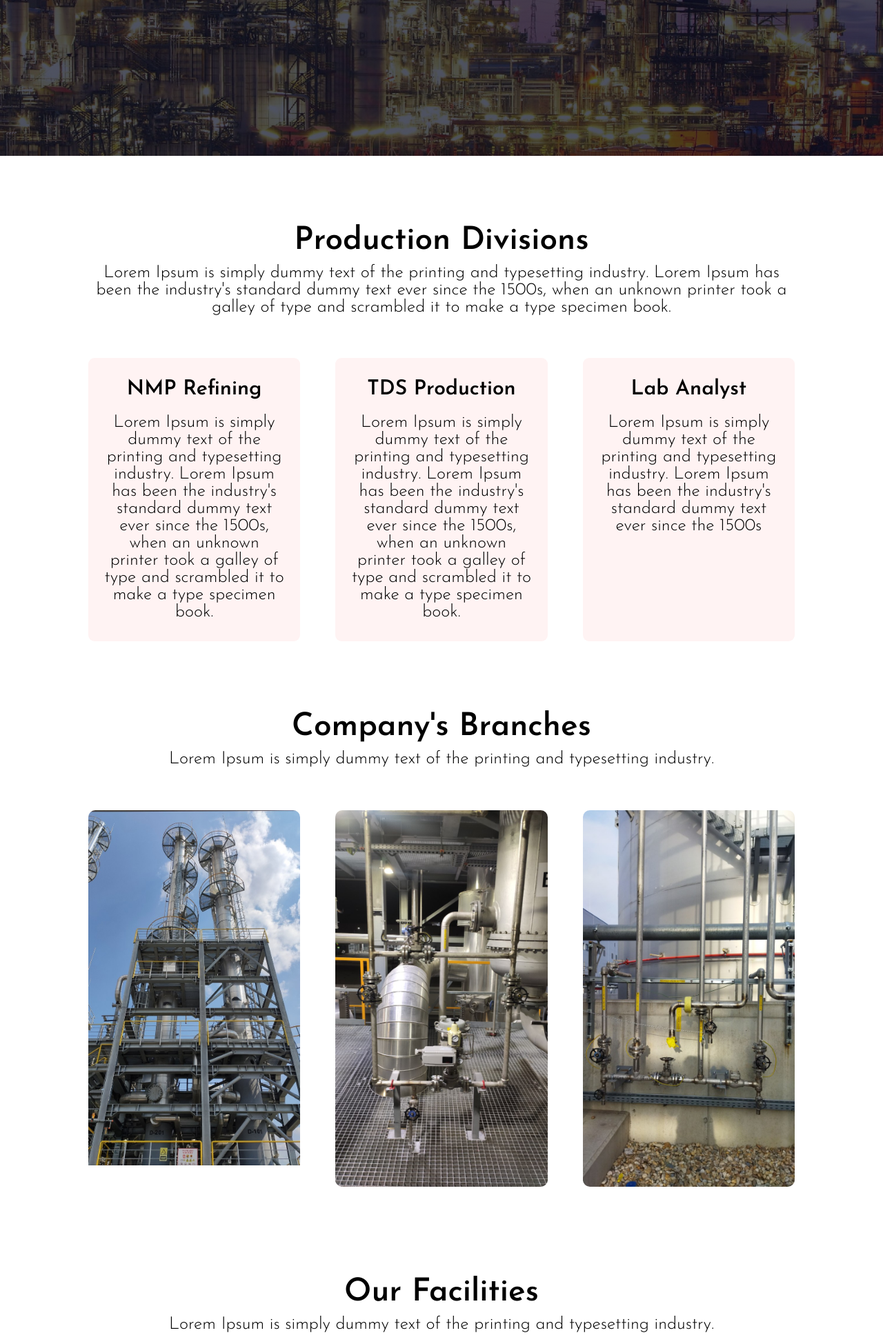
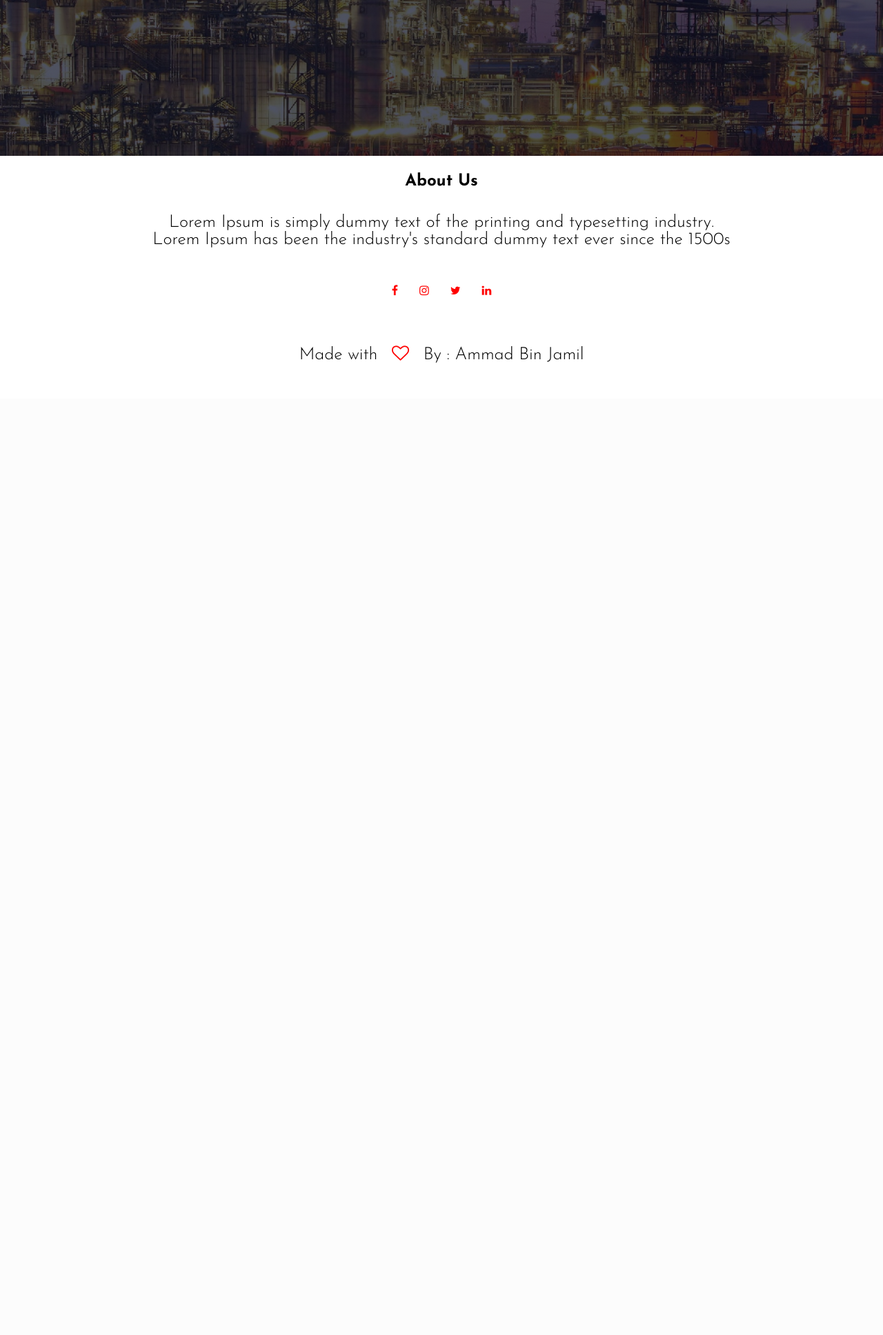
Before and after one commit to AmmadJamil97/Resident-Evil, a Flask app: template templates/about.html in a window 1280 px wide. Shown: the part 574-2510 px from the top of the page at 69% size. After the commit the page ends 1100 px from the top, so only its background shows below. Run offline with Flask 2, Linux system fonts and the light colour scheme; the template is opened without the code that fills it, so the values that code supplies are empty.

Commit message:
Sat, Nov 19, 2022, 1:03 AM +00:00

```diff
--- a/templates/about.html
+++ b/templates/about.html
@@ -42,165 +42,6 @@
 
 </section>
 
-<!------------------------------Course---------------------------->
-
-<section class="course">
-    <h1>
-        Production Divisions
-    </h1>
-    <p>
-        Lorem Ipsum is simply dummy text of the printing and typesetting industry.
-        Lorem Ipsum has been the industry's standard dummy text ever since the 1500s,
-        when an unknown printer took a galley of type and scrambled it to make a type specimen book.
-    </p>
-        <div class="row">
-            <div class="course-col">
-                <h3> NMP Refining</h3>
-                <p>Lorem Ipsum is simply dummy text of the printing and typesetting industry.
-                    Lorem Ipsum has been the industry's standard dummy text ever since the 1500s,
-                    when an unknown printer took a galley of type and scrambled it to make a type specimen book.</p>
-            </div>
-
-            <div class="course-col">
-                <h3> TDS Production</h3>
-                <p>Lorem Ipsum is simply dummy text of the printing and typesetting industry.
-                    Lorem Ipsum has been the industry's standard dummy text ever since the 1500s,
-                    when an unknown printer took a galley of type and scrambled it to make a type specimen book.</p>
-            </div>
-
-            <div class="course-col">
-                <h3> Lab Analyst</h3>
-                <p>Lorem Ipsum is simply dummy text of the printing and typesetting industry.
-                    Lorem Ipsum has been the industry's standard dummy text ever since the 1500s
-                </p>
-            </div>
-        </div>
-</section>
-
-
-<!------------------------Company's Branches--------------------------->
-
-<section class="campus">
-    <h1>Company's Branches</h1>
-    <p>Lorem Ipsum is simply dummy text of the printing and typesetting industry.</p>
-
-    <div class="row">
-
-        <div class="campus-col">
-            <img src="/static/img1.jpg">
-            <!--next we need to ad colored layer on this img, so create 3rd DIV here-->
-            <div class="layer">
-                <h3>KOREA</h3>
-            </div>
-
-        </div>
-
-        <div class="campus-col">
-            <img src="/static/img2.jpg">
-            <!--next we need to ad colored layer on this img, so create 3rd DIV here-->
-            <div class="layer">
-                <h3>HUNGARY</h3>
-            </div>
-
-        </div>
-
-        <div class="campus-col">
-            <img src="/static/img3.jpg">
-            <!--next we need to ad colored layer on this img, so create 3rd DIV here-->
-            <div class="layer">
-                <h3>CHINA</h3>
-            </div>
-
-        </div>
-
-    </div>
-
-</section>
-
-<!------------------------------Facilities------------------------------->
-
-<section class="facilities">
-
-    <h1>Our Facilities</h1>
-    <p>Lorem Ipsum is simply dummy text of the printing and typesetting industry.</p>
-
-    <div class="row"> <!--same css row for all: margtop:5%, dsply:flex, jstfcontent:spcbtwn-->
-
-        <div class="facilities-col">
-            <img src="/static/library.png" alt="">
-            <h3>World Class Library</h3>
-            <p>Lorem Ipsum is simply dummy text of the printing and typesetting industry.
-                Lorem Ipsum has been the industry's standard dummy text ever since the 1500s</p>
-        </div>
-
-        <div class="facilities-col">
-            <img src="/static/basketball.png" alt="">
-            <h3>Largest Playground</h3>
-            <p>Lorem Ipsum is simply dummy text of the printing and typesetting industry.
-                Lorem Ipsum has been the industry's standard dummy text ever since the 1500s</p>
-        </div>
-
-        <div class="facilities-col">
-            <img src="/static/cafeteria.png" alt="">
-            <h3>Eat Healthy and Strive ahead</h3>
-            <p>Lorem Ipsum is simply dummy text of the printing and typesetting industry.
-                Lorem Ipsum has been the industry's standard dummy text ever since the 1500s</p>
-        </div>
-
-    </div>
-
-</section>
-
-<!----------------------------Testimonials--------------------------------------->
-
-<section class="testimonials">
-
-    <h1>What Our Workers Says</h1>
-    <p>Lorem Ipsum is simply dummy text of the printing and typesetting industry.</p>
-
-        <div class="row">
-
-            <div class="testimonials-col">
-                <img src="/static/iPhonevsAndroid.jpg" alt="">
-                <div>
-                    <p>Lorem Ipsum is simply dummy text of the printing and typesetting industry.
-                        Lorem Ipsum has been the industry's standard dummy text ever since the 1500s</p>
-                    <h3>"Michael Scofield"</h3>
-                    <i class="fa fa-star"></i>
-                    <i class="fa fa-star"></i>
-                    <i class="fa fa-star"></i>
-                    <i class="fa fa-star"></i>
-                    <i class="fa fa-star-half-o"></i>
-                </div>
-            </div>
-
-            <div class="testimonials-col">
-                <img src="/static/iPhonevsAndroid.jpg" alt="">
-                <div>
-                    <p>Lorem Ipsum is simply dummy text of the printing and typesetting industry.
-                        Lorem Ipsum has been the industry's standard dummy text ever since the 1500s</p>
-                    <h3>"Sarah Tancredi"</h3>
-                    <i class="fa fa-star"></i>
-                    <i class="fa fa-star"></i>
-                    <i class="fa fa-star"></i>
-                    <i class="fa fa-star"></i>
-                    <i class="fa fa-star-o"></i>
-                </div>
-                </div>
-            </div>
-
-        </div>
-
-</section>
-
-
-<!----------------------------Call To Action---------------------------------->
-
-<section class="cta">
-
-    <h1>Contact Us To Know More. <br>Varius Benefits Awaits</h1>
-    <a href="" class="hero-btn">CONTACT US</a>
-</section>
 
 <!------------------------------Footer------------------------------------->
 
```
